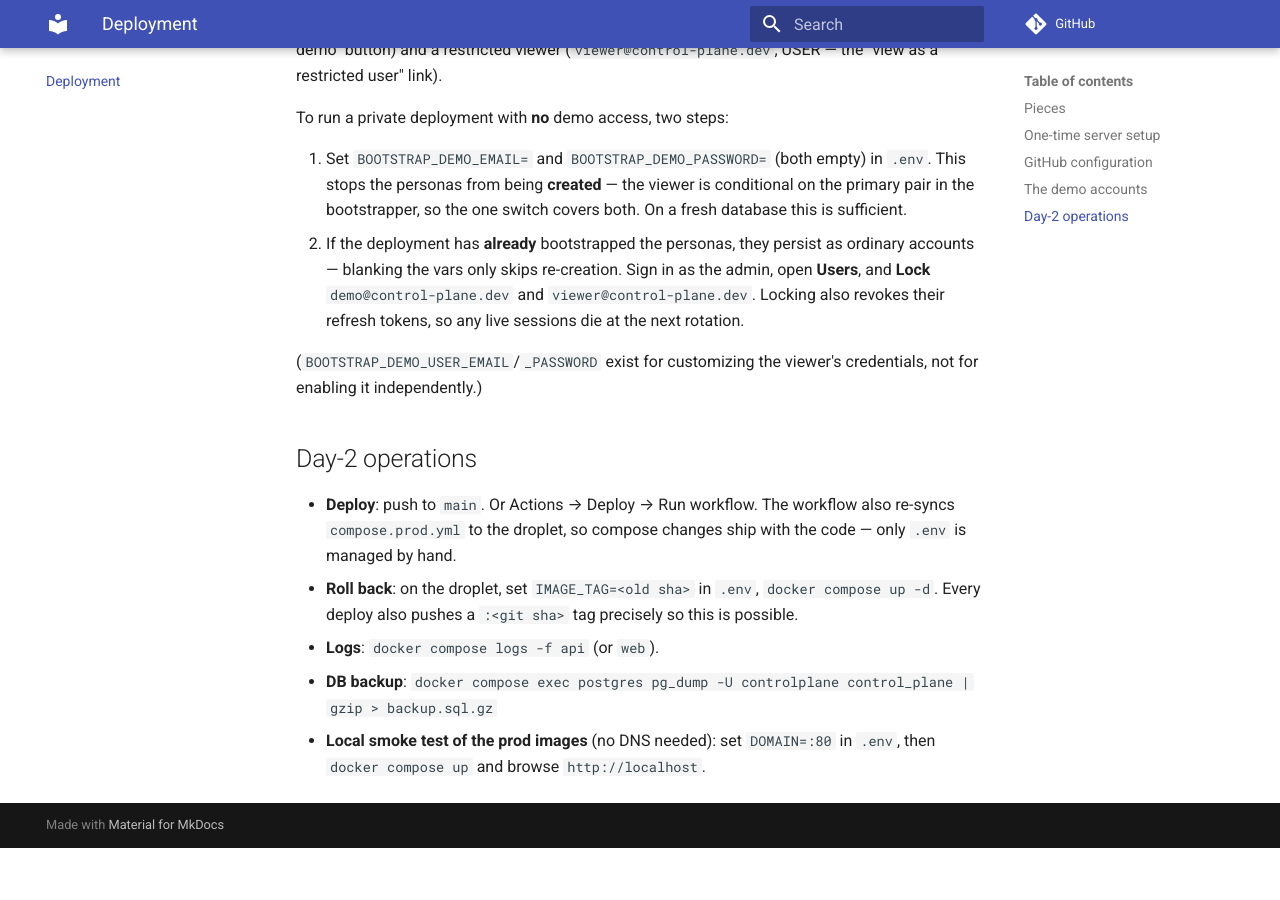
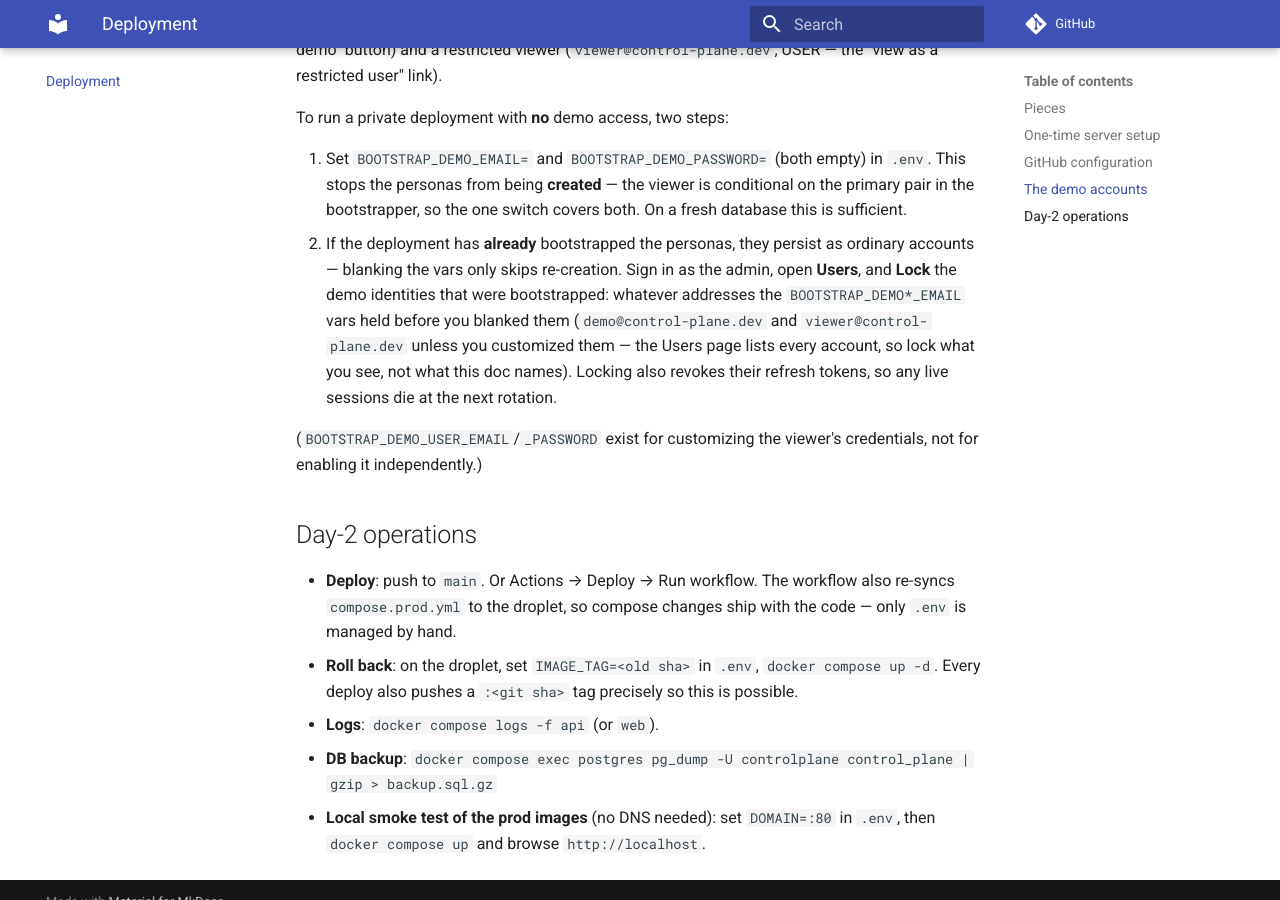
Before and after one commit to walker-systems/control-plane, an MkDocs documentation site: the page built from docs/deployment.md, in a window 1280 px wide and 900 px high, scrolled down 2716 px. Built offline with MkDocs 1.6.1 and Material for MkDocs 9.7.7, drawn with Linux system fonts in a browser that asks for light colours; comment, search, counter and statistics services are not loaded; before the commit the page ends 3564 px from its top, so only the background shows below that.

Commit message:
docs: lock the configured demo identities, not the default addresses
The private-deployment procedure named the two default persona emails;
a deployment that customized BOOTSTRAP_DEMO*_EMAIL would lock
nonexistent accounts while the real personas stayed active. The step
now instructs locking whatever identities the vars held before being
blanked, using the Users page listing as the source of truth.

```diff
--- a/docs/deployment.md
+++ b/docs/deployment.md
@@ -124,9 +124,12 @@
 2. If the deployment has **already** bootstrapped the personas, they
    persist as ordinary accounts — blanking the vars only skips
    re-creation. Sign in as the admin, open **Users**, and **Lock**
-   `demo@control-plane.dev` and `viewer@control-plane.dev`. Locking
-   also revokes their refresh tokens, so any live sessions die at the
-   next rotation.
+   the demo identities that were bootstrapped: whatever addresses the
+   `BOOTSTRAP_DEMO*_EMAIL` vars held before you blanked them
+   (`demo@control-plane.dev` and `viewer@control-plane.dev` unless you
+   customized them — the Users page lists every account, so lock what
+   you see, not what this doc names). Locking also revokes their
+   refresh tokens, so any live sessions die at the next rotation.
 
 (`BOOTSTRAP_DEMO_USER_EMAIL`/`_PASSWORD` exist for customizing the
 viewer's credentials, not for enabling it independently.)
```
